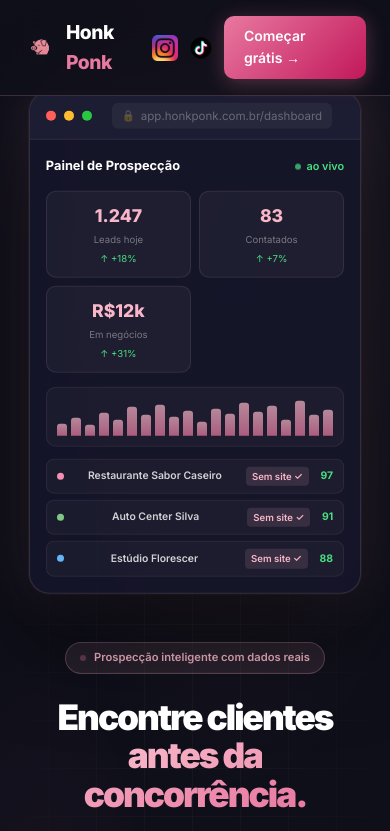
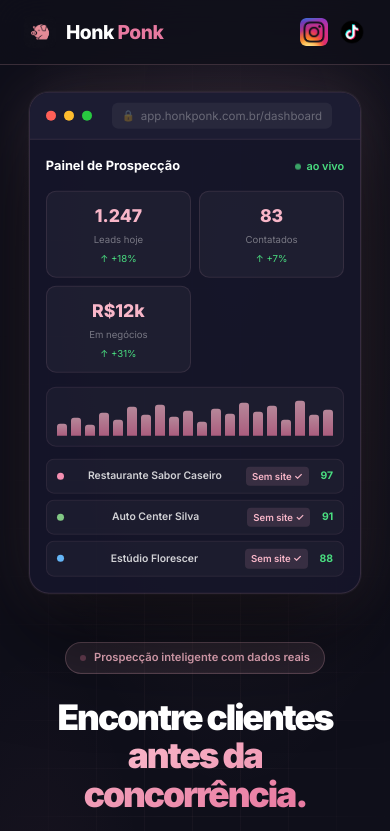
Before and after one commit to site-oficial-br-y/Honkponk, a plain HTML site: page index.html in a window 390 px wide. Shown: the top 831 px of the page. Drawn offline with Linux system fonts and the light colour scheme.

Commit message:
Update index.html

```diff
--- a/index.html
+++ b/index.html
@@ -335,6 +335,7 @@
   .steps{grid-template-columns:1fr 1fr}
   .steps::before{display:none}
   .nav-links{display:none}
+  .nav-cta-desktop{display:none}
   .service-cards{grid-template-columns:repeat(2,1fr)}
 }
 @media(max-width:600px){
@@ -365,10 +366,10 @@
     <a href="#features">Recursos</a>
     <a href="#cta">Preços</a>
   </div>
-  <div style="display:flex;align-items:center;gap:10px">
-    <a href="https://www.instagram.com/honkponk.oficial" target="_blank" rel="noopener" title="Instagram"><img src="https://site-oficial-br-y.github.io/Honkponk/instagram.png" style="width:26px;height:26px;object-fit:contain;vertical-align:middle"/></a>
-    <a href="https://tiktok.com/@honk.ponk1" target="_blank" rel="noopener" title="TikTok"><img src="https://site-oficial-br-y.github.io/Honkponk/tiktok.png" style="width:26px;height:26px;object-fit:contain;vertical-align:middle"/></a>
-    <a href="#busca" class="nav-cta" onclick="openQuiz(event)">Começar grátis →</a>
+  <div style="display:flex;align-items:center;gap:10px;flex-shrink:0">
+    <a href="https://www.instagram.com/honkponk.oficial" target="_blank" rel="noopener" title="Instagram"><img src="https://site-oficial-br-y.github.io/Honkponk/instagram.png" style="width:28px;height:28px;object-fit:contain;vertical-align:middle;border-radius:6px"/></a>
+    <a href="https://tiktok.com/@honk.ponk1" target="_blank" rel="noopener" title="TikTok"><img src="https://site-oficial-br-y.github.io/Honkponk/tiktok.png" style="width:28px;height:28px;object-fit:contain;vertical-align:middle;border-radius:6px"/></a>
+    <a href="#busca" class="nav-cta nav-cta-desktop" onclick="openQuiz(event)">Começar grátis →</a>
   </div>
 </nav>
 
```
